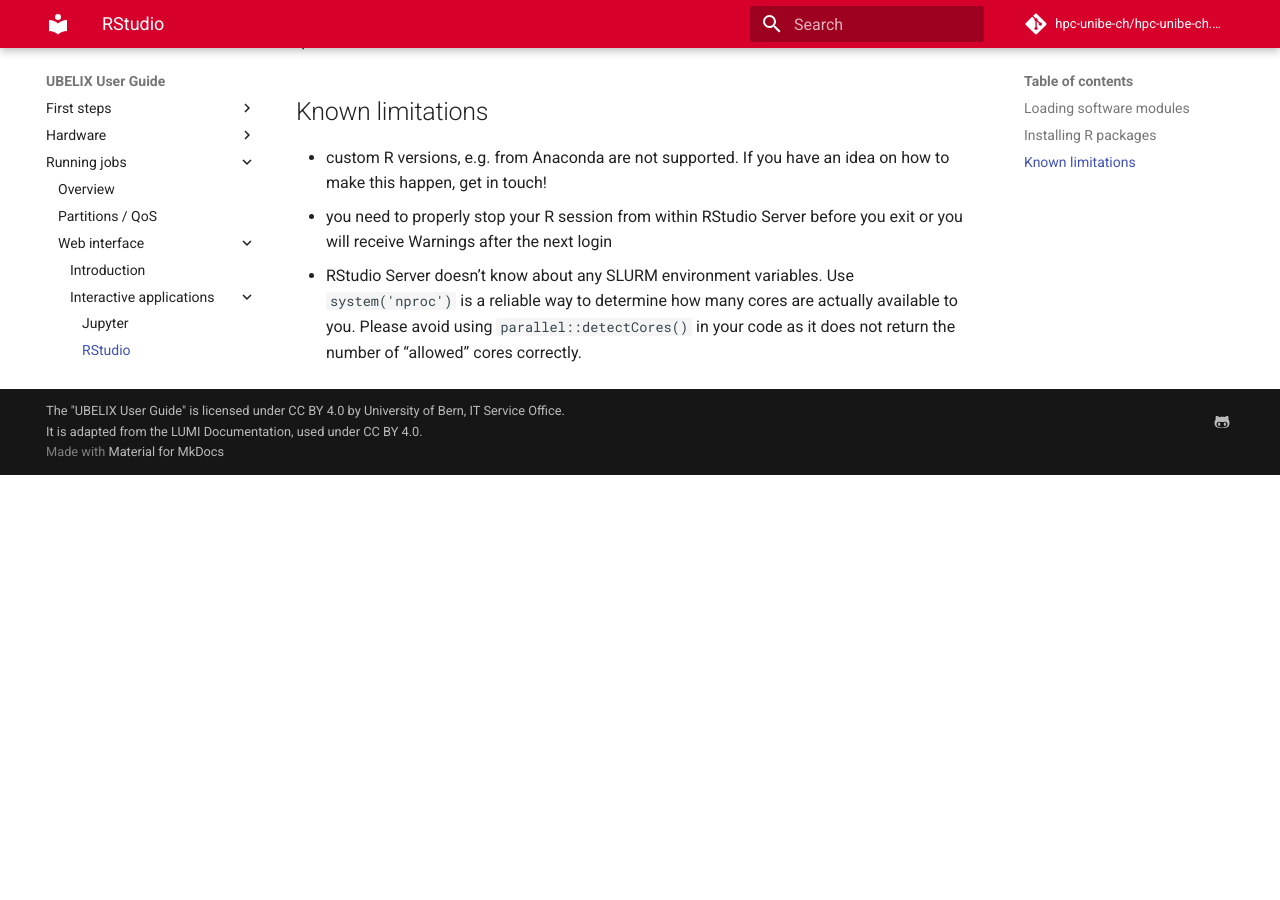
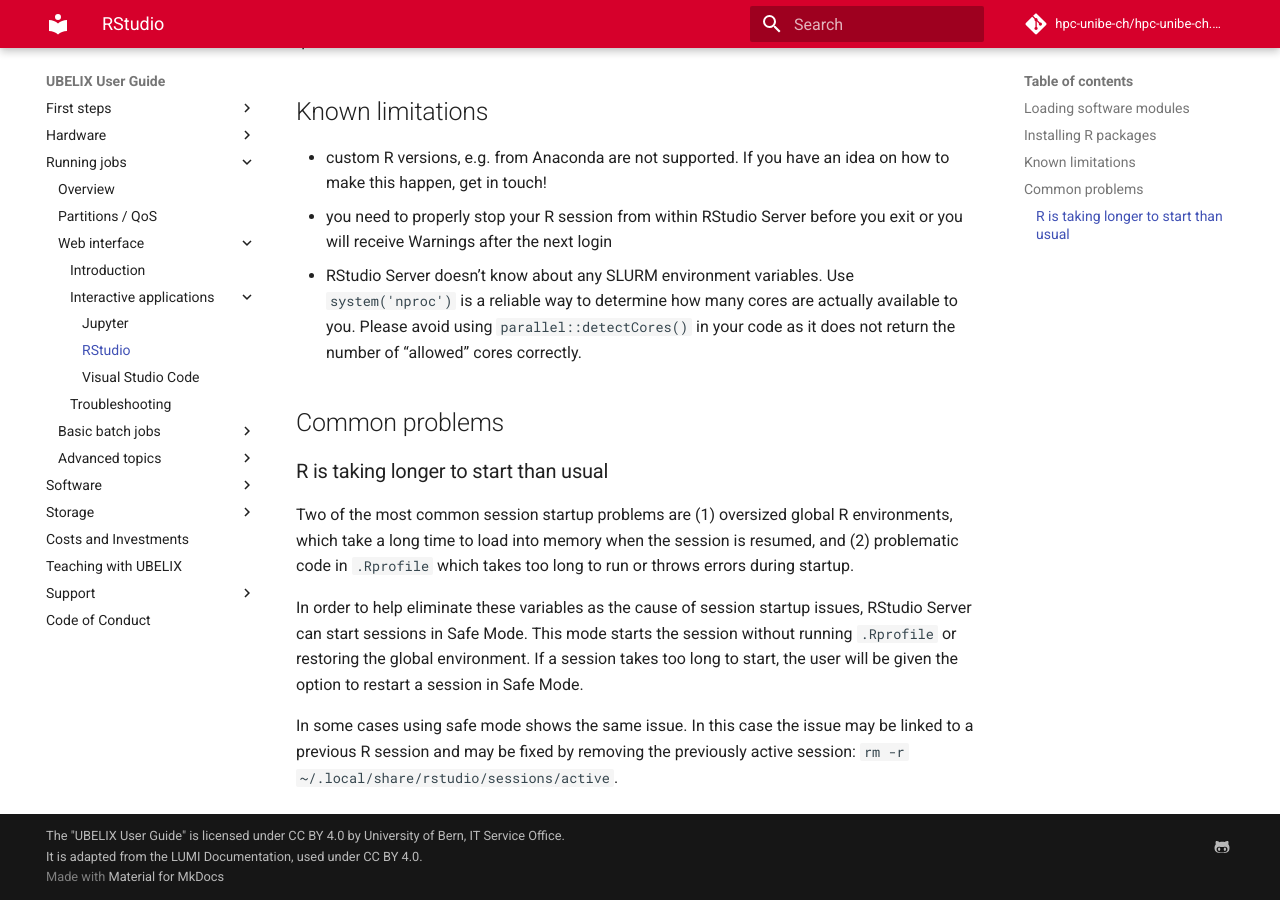
Before and after one commit to hpc-unibe-ch/hpc-unibe-ch.github.io, an MkDocs documentation site: the page built from docs/runjobs/ondemand/rstudio.md, in a window 1280 px wide and 900 px high, scrolled down 2779 px. Built offline with MkDocs 1.6.1 and Material for MkDocs 9.7.7, drawn with Linux system fonts in a browser that asks for light colours; comment, search, counter and statistics services are not loaded; before the commit the page ends 3254 px from its top, so only the background shows below that.

Commit message:
Add new R Studio common problem (startup)

```diff
--- a/docs/runjobs/ondemand/rstudio.md
+++ b/docs/runjobs/ondemand/rstudio.md
@@ -52,3 +52,15 @@
   If you have an idea on how to make this happen, get in touch!
 - you need to properly stop your R session from within RStudio Server before you exit or you will receive Warnings after the next login
 - RStudio Server doesn't know about any SLURM environment variables. Use `system('nproc')` is a reliable way to determine how many cores are actually available to you. Please avoid using `parallel::detectCores()` in your code as it does not return the number of "allowed" cores correctly.
+
+## Common problems
+
+### R is taking longer to start than usual
+
+Two of the most common session startup problems are (1) oversized global R environments, which take a long time to load into memory when the session is resumed, and (2) problematic code in `.Rprofile` which takes too long to run or throws errors during startup.
+
+In order to help eliminate these variables as the cause of session startup issues, RStudio Server can start sessions in Safe Mode. This mode starts the session without running `.Rprofile` or restoring the global environment. If a session takes too long to start, the user will be given the option to restart a session in Safe Mode.
+
+In some cases using safe mode shows the same issue. In this case the issue may
+be linked to a previous R session and may be fixed by removing the previously
+active session: `rm -r ~/.local/share/rstudio/sessions/active`.
```
